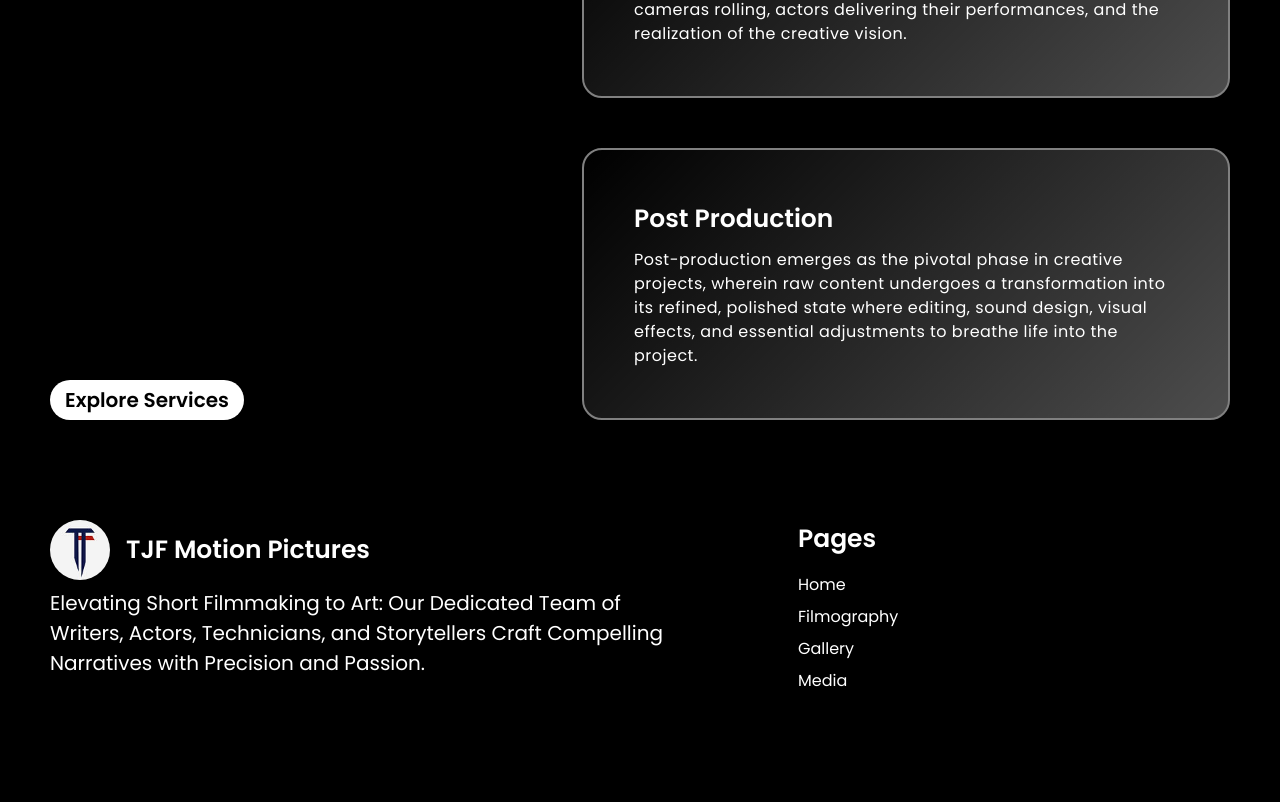
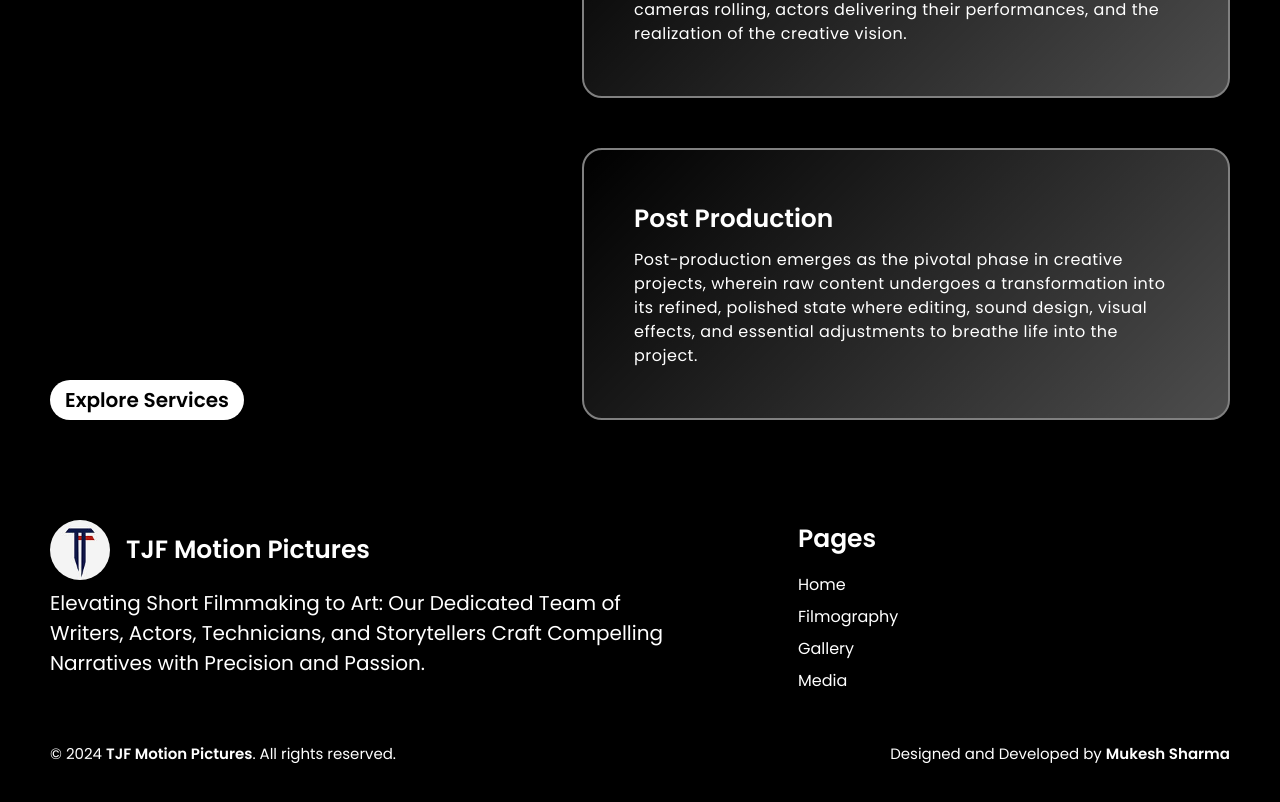
Before and after one commit to Mukesh-Sharma400/tjf-motion-pictures, a Next.js app: page / in a window 1280 px wide. Shown: the part 1497-2299 px from the top of the page. Before the commit the page ends 2240 px from the top, so only its background shows below. Built offline with nearby package versions, Linux system fonts and the light colour scheme.

Commit message:
Header Footer

```diff
--- a/src/app/components/Footer.js
+++ b/src/app/components/Footer.js
@@ -4,20 +4,23 @@ import styled from "styled-components";
 import logo from "../../../public/assets/logo.jpg";
 
 export const Footer = () => {
+  const currentYear = new Date().getFullYear();
+
   return (
     <DisplayWrapper>
-      <LeftSide>
+      <ColumnsWrapper>
+        <ColumnOne>
           <LogoNameWrapper>
             <Logo src={logo} alt="TJF Motion Pictures" />
             <Name>TJF Motion Pictures</Name>
           </LogoNameWrapper>
           <Description>
             Elevating Short Filmmaking to Art: Our Dedicated Team of Writers,
-          Actors, Technicians, and Storytellers Craft Compelling Narratives with
-          Precision and Passion.
+            Actors, Technicians, and Storytellers Craft Compelling Narratives
+            with Precision and Passion.
           </Description>
-      </LeftSide>
-      <RightSide>
+        </ColumnOne>
+        <ColumnTwo>
           <PagesHeading>Pages</PagesHeading>
           <PagesWrapper>
             <Page href="/">Home</Page>
@@ -25,7 +28,24 @@ export const Footer = () => {
             <Page href="/gallery">Gallery</Page>
             <Page href="/media">Media</Page>
           </PagesWrapper>
+        </ColumnTwo>
+      </ColumnsWrapper>
+      <BottomWrapper>
+        <LeftSide>
+          <p>
+            © {currentYear} <span>TJF Motion Pictures</span>. All rights
+            reserved.
+          </p>
+        </LeftSide>
+        <RightSide>
+          <p>
+            Designed and Developed by{" "}
+            <a href="https://mukesh-sharma.vercel.app" target="_blank">
+              Mukesh Sharma
+            </a>
+          </p>
         </RightSide>
+      </BottomWrapper>
     </DisplayWrapper>
   );
 };
@@ -34,13 +54,22 @@ const DisplayWrapper = styled.div`
   width: 100%;
   height: 100%;
   display: flex;
-  gap: 100px;
+  flex-direction: column;
+  gap: 50px;
   padding: 50px;
   background: black;
   transition: all 0.5s ease-in-out;
 `;
 
-const LeftSide = styled.div`
+const ColumnsWrapper = styled.div`
+  width: 100%;
+  height: 100%;
+  display: flex;
+  gap: 100px;
+  transition: all 0.5s ease-in-out;
+`;
+
+const ColumnOne = styled.div`
   width: 60%;
   display: flex;
   flex-direction: column;
@@ -74,7 +103,7 @@ const Description = styled.p`
   transition: all 0.5s ease-in-out;
 `;
 
-const RightSide = styled.div`
+const ColumnTwo = styled.div`
   width: 40%;
   display: flex;
   flex-direction: column;
@@ -102,3 +131,46 @@ const Page = styled(Link)`
   text-decoration: none;
   transition: all 0.5s ease-in-out;
 `;
+
+const BottomWrapper = styled.div`
+  display: flex;
+  align-items: center;
+  justify-content: space-between;
+  color: white;
+  font-size: 15px;
+  transition: all 0.5s ease-in-out;
+
+  @media (max-width: 768px) {
+    font-size: 13px;
+  }
+
+  @media (max-width: 600px) {
+    flex-direction: column;
+    gap: 10px;
+    text-align: center;
+  }
+`;
+
+const LeftSide = styled.div`
+  transition: all 0.5s ease-in-out;
+
+  span {
+    font-weight: 600;
+  }
+`;
+
+const RightSide = styled.div`
+  transition: all 0.5s ease-in-out;
+
+  a {
+    color: white;
+    text-decoration: none;
+    transition: all 0.5s ease-in-out;
+
+    font-weight: 600;
+    &:hover {
+      cursor: pointer;
+      color: royalBlue;
+    }
+  }
+`;
--- a/src/app/components/Header.js
+++ b/src/app/components/Header.js
@@ -24,7 +24,7 @@ export const Header = () => {
 const DisplayWrapper = styled.div`
   width: 850px;
   position: fixed;
-  top: 8%;
+  top: 40px;
   left: 50%;
   transform: translateX(-50%);
   display: flex;
```
Lines whose indentation alone changed are shown as unchanged.
